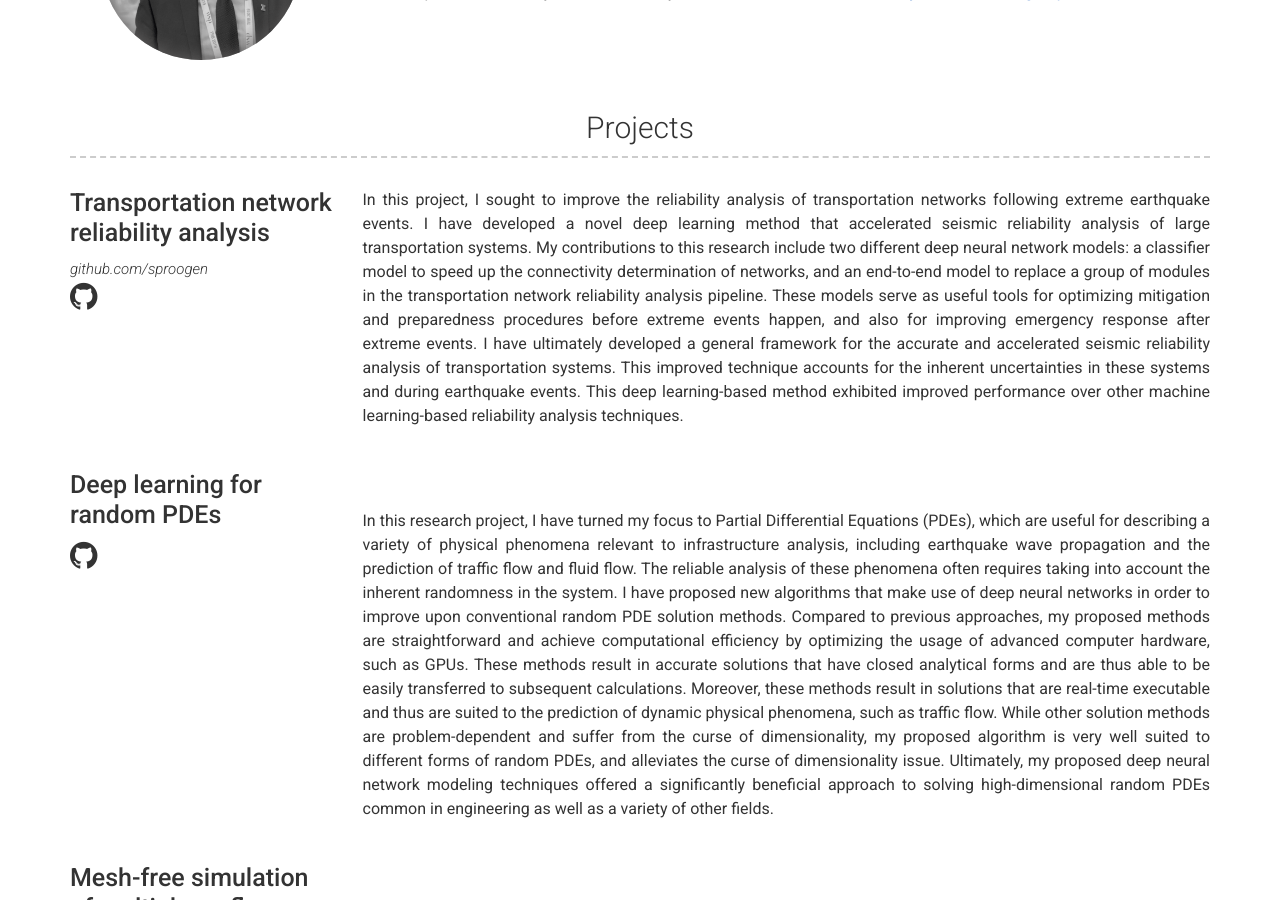
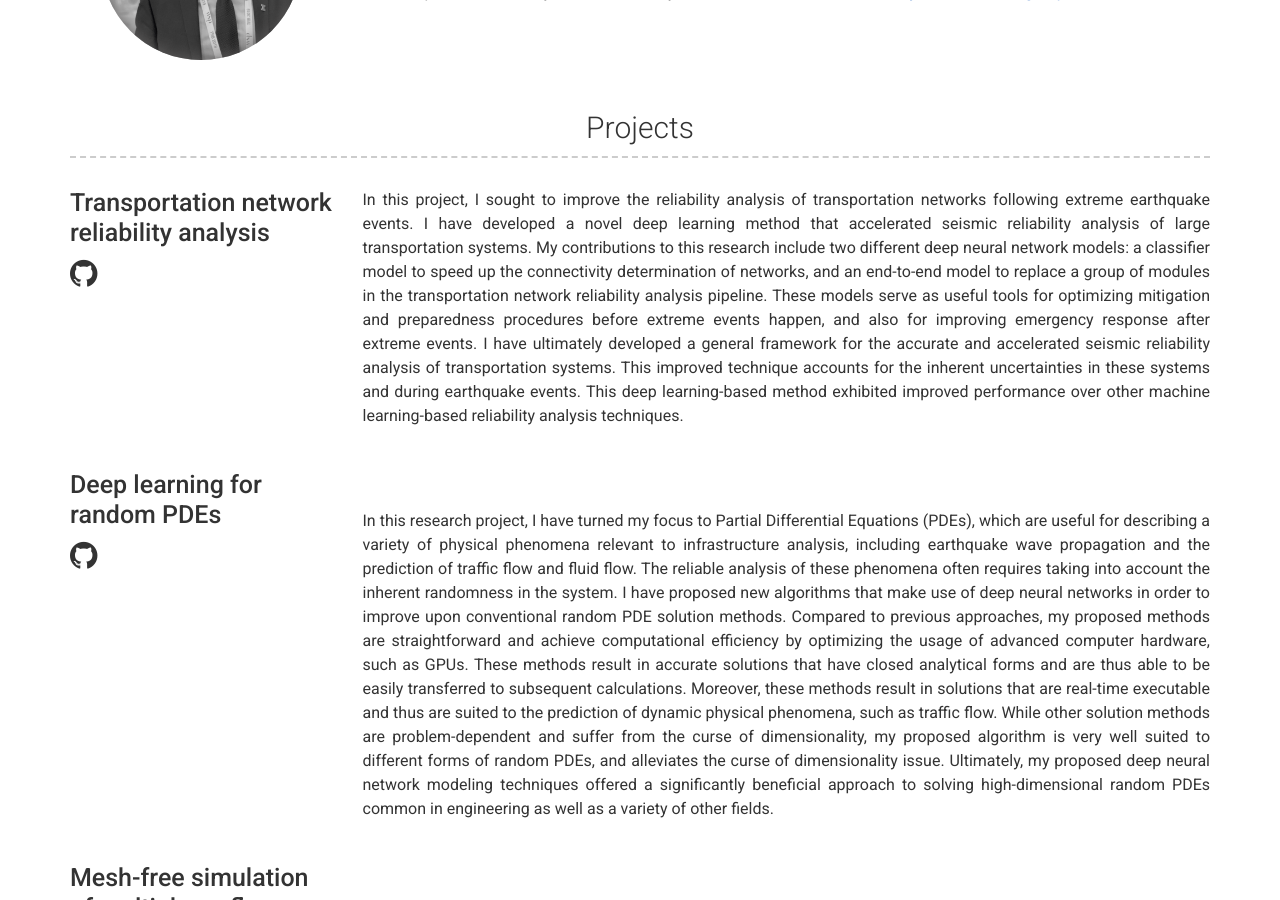
Before and after one commit to mnabian/mnabian.github.io, a Jekyll site: the page built from index.md, in a window 1280 px wide and 900 px high, scrolled down 469 px. Built offline with Jekyll 4.4.1, drawn with Linux system fonts in a browser that asks for light colours.

Commit message:
Initial resume setup

```diff
--- a/_data/projects.yml
+++ b/_data/projects.yml
@@ -1,8 +1,6 @@
 # Project template
 
 - name: Transportation network reliability analysis
-  link: github.com/sproogen
-  github: sproogen/resume-theme
   description: | # this will include new lines to allow paragraphs
     In this project, I sought to improve the reliability analysis of transportation networks following extreme earthquake events. I have developed a novel deep learning method that accelerated seismic reliability analysis of large transportation systems. My contributions to this research include two different deep neural network models: a classifier model to speed up the connectivity determination of networks, and an end-to-end model to replace a group of modules in the transportation network reliability analysis pipeline. These models serve as useful tools for optimizing mitigation and preparedness procedures before extreme events happen, and also for improving emergency response after extreme events. I have ultimately developed a general framework for the accurate and accelerated seismic reliability analysis of transportation systems. This improved technique accounts for the inherent uncertainties in these systems and during earthquake events. This deep learning-based method exhibited improved performance over other machine learning-based reliability analysis techniques.
 
```
